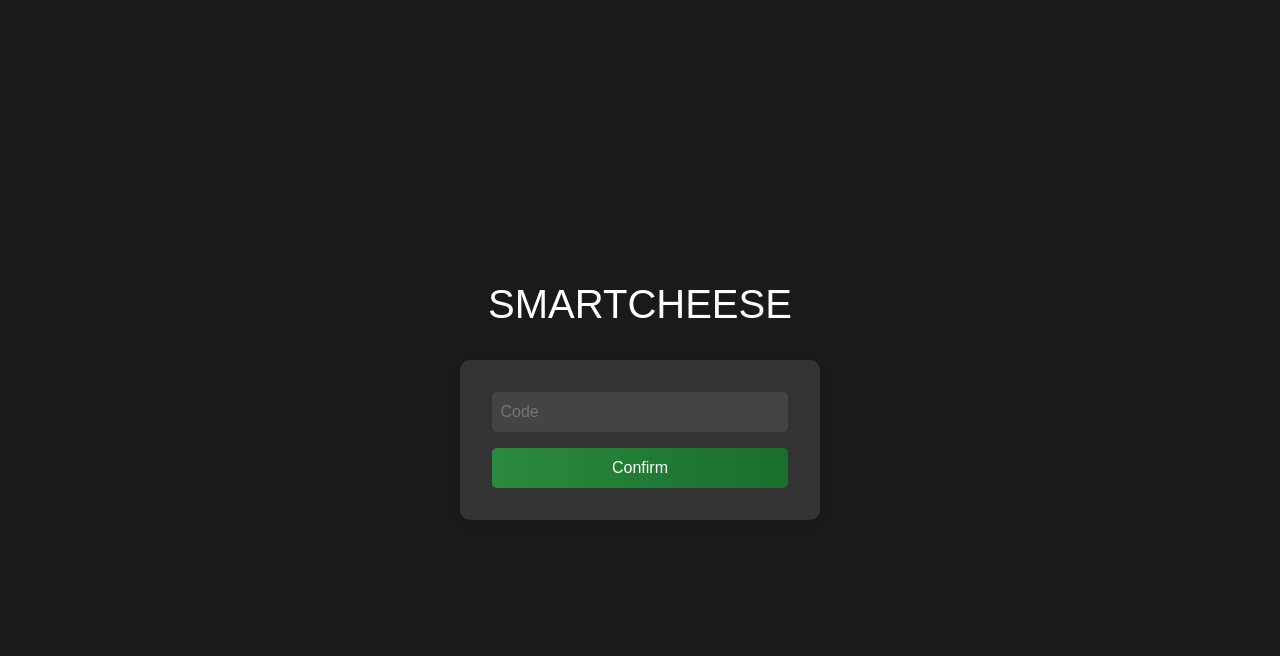
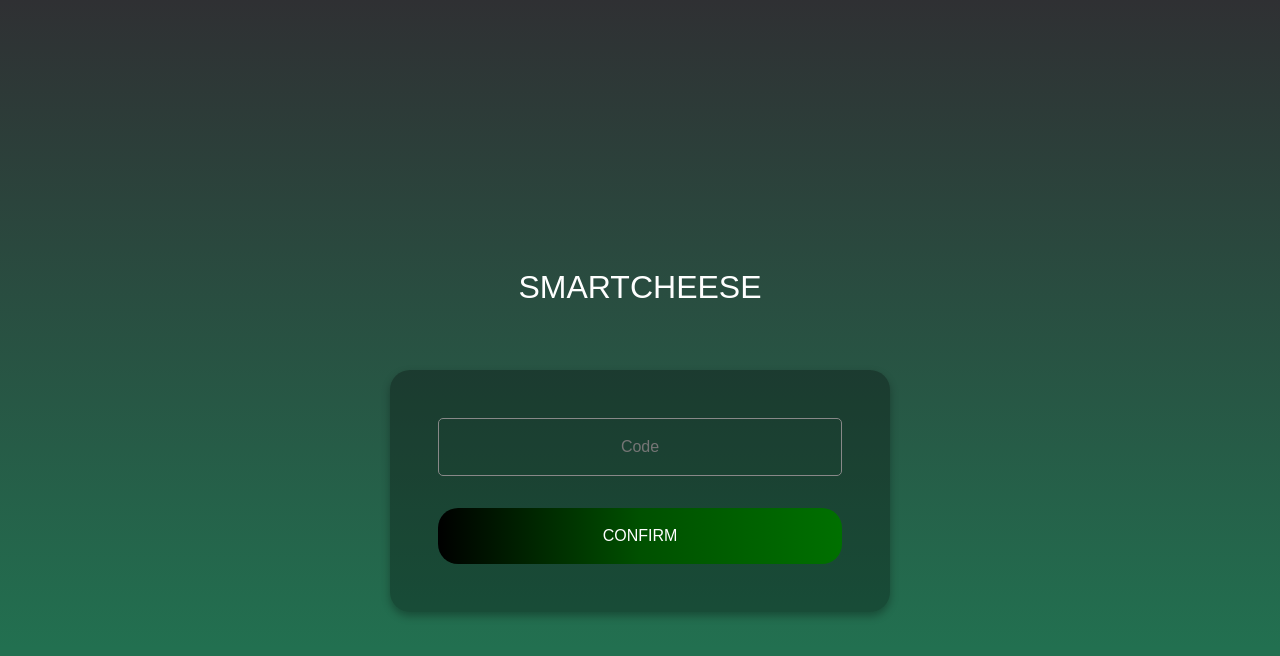
Before and after one commit to JULIOMENA986/FrondEnd-Web-SmartCheese, a Vue app: page /confirmatecode in a window 1280 px wide. Shown: the top 656 px of the page. Built offline with nearby package versions, Linux system fonts and the light colour scheme; what bootstrap-vue-next would draw is missing.

Commit message:
authentication code screen and modifications in login and register colors

```diff
--- a/src/views/ConfirmateCodeAuth.vue
+++ b/src/views/ConfirmateCodeAuth.vue
@@ -1,9 +1,9 @@
 <template>
   <div class="verification-container">
-      <h1>SMARTCHEESE</h1>
+    <h1 class="title">SMARTCHEESE</h1>
     <div class="verification-box">
-        <input v-model="code" type="text" placeholder="Code" />
-        <button @click="confirmCode">Confirm</button>
+      <input v-model="code" type="text" placeholder="Code" class="code-input" />
+      <button @click="confirmCode" class="confirm-button">Confirm</button>
     </div>
   </div>
 </template>
@@ -33,43 +33,54 @@
   align-items: center;
   justify-content: center;
   height: 100vh;
-    background-color: #1a1a1a;
+  background: linear-gradient(to bottom, #2F3033 0%, #227050 81%);
   color: white;
   font-family: Arial, sans-serif;
+  padding-top: 5rem;
 }
 
-  h1 {
-    margin-bottom: 2rem;
+.title {
+  margin-bottom: 4rem;
+  font-size: 2rem;
+  color: #ffffff;
 }
 
 .verification-box {
-    background-color: #333;
-    padding: 2rem;
-    border-radius: 10px;
-    box-shadow: 0 4px 8px rgba(0, 0, 0, 0.1);
+  background-color: rgba(0, 0, 0, 0.3);
+  padding: 3rem;
+  border-radius: 20px;
+  width: 500px;
+  display: flex;
+  flex-direction: column;
+  align-items: center;
+  box-shadow: 0 4px 8px rgba(0, 0, 0, 0.3);
 }
 
-  .verification-box input {
+.code-input {
   width: 100%;
-    padding: 0.5rem;
-    margin-bottom: 1rem;
-    border: none;
+  padding: 1rem;
+  margin-bottom: 2rem;
+  border: 1px solid #888;
   border-radius: 5px;
-    background-color: #444;
+  background-color: transparent;
   color: white;
+  text-align: center;
+  font-size: 1rem;
 }
 
-  .verification-box button {
+.confirm-button {
   width: 100%;
-    padding: 0.5rem;
+  padding: 1rem;
   border: none;
-    border-radius: 5px;
-    background: linear-gradient(90deg, #2b8a3e, #1a6e2b);
+  border-radius: 20px;
+  background: linear-gradient(90deg, #000000, #005000, #007000);
   color: white;
   cursor: pointer;
+  text-transform: uppercase;
+  font-size: 1rem;
 }
 
-  .verification-box button:hover {
-    background: linear-gradient(90deg, #1a6e2b, #2b8a3e);
+.confirm-button:hover {
+  background: linear-gradient(90deg, #005000, #007000, #000000);
 }
 </style>
--- a/src/views/LoginForm.vue
+++ b/src/views/LoginForm.vue
@@ -65,7 +65,7 @@
 }
 
 .left-column {
-    background: linear-gradient(to bottom, #ffcc33, #ff9900);
+  background: linear-gradient(to bottom, #2F3033 0%, #227050 100%);
   color: white;
   text-align: center;
 }
@@ -85,14 +85,14 @@
 }
 
 button.btn-primary {
-    background-color: #ffcc33;
-    border-color: #ffcc33;
+  background-color: #2F3033;
+  border-color: #2F3033;
   color: white;
 }
 
 button.btn-primary:hover {
-    background-color: #ff9900;
-    border-color: #ff9900;
+  background-color: #227050;
+  border-color: #227050;
 }
 
 @media (max-width: 768px) {
--- a/src/views/RegisterForm.vue
+++ b/src/views/RegisterForm.vue
@@ -77,7 +77,7 @@ export default {
 }
 
 .left-column {
-  background: linear-gradient(to bottom, #ffcc33, #ff9900);
+  background: linear-gradient(to bottom, #2F3033 0%, #227050 100%);
   color: white;
   text-align: center;
 }
@@ -97,14 +97,14 @@ h2 {
 }
 
 button.btn-primary {
-  background-color: #ffcc33;
-  border-color: #ffcc33;
+  background-color: #2F3033;
+  border-color: #2F3033;
   color: white;
 }
 
 button.btn-primary:hover {
-  background-color: #ff9900;
-  border-color: #ff9900;
+  background-color: #227050;
+  border-color: #227050;
 }
 
 @media (max-width: 768px) {
```
Lines whose indentation alone changed are shown as unchanged.
